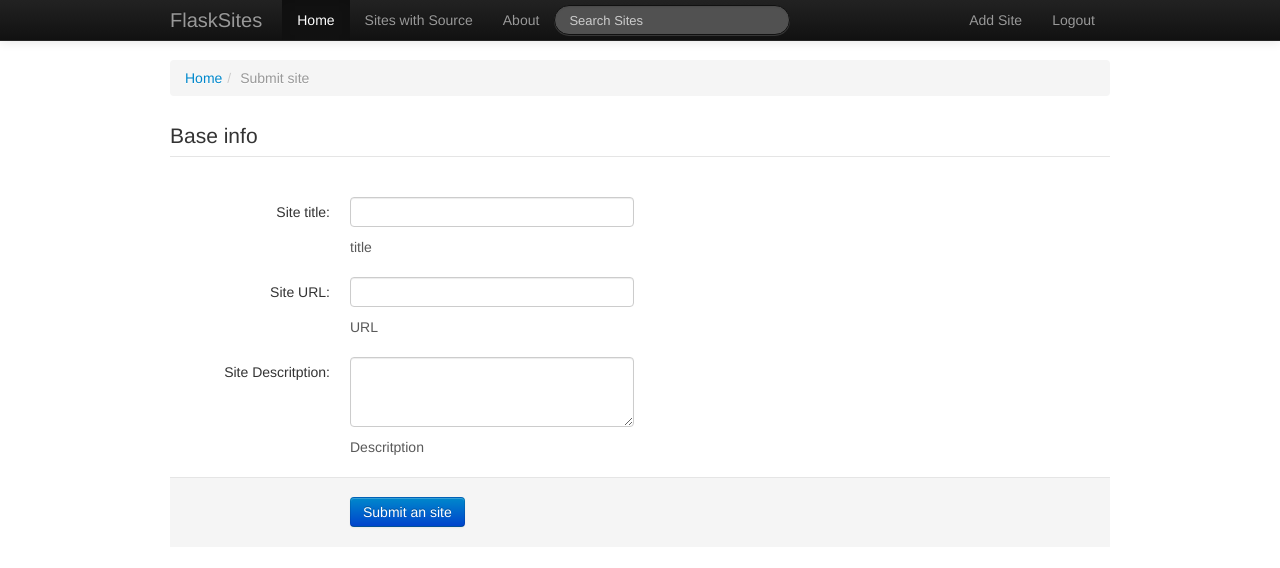
After one commit to mozillazg/flask-sites, a Flask app: page /add in a window 1280 px wide. The commit adds this page. Shown: the top 568 px of the page. Run offline with Flask 2, Linux system fonts and the light colour scheme; the visitor is signed in with stand-in values (Sample User, id 1).

Commit message:
Submit site is work.

```diff
--- a/flasksites/app.py
+++ b/flasksites/app.py
@@ -93,7 +93,8 @@ def add_site():
         source_url = request.form.get('source_url', '')
 
         g.db.execute('insert into site (title, url, description, '
-                     'source_url) values (?, ?, ?, ?)',
+                     'source_url, user_id, submit_at) values '
+                     '(?, ?, ?, ?, 1, "20130101 00:00")',
                      [title, url, description, source_url])
         g.db.commit()
         flash('New site was successfully added')
@@ -105,8 +106,8 @@ def add_site():
 @app.route('/')
 @app.route('/sites/')
 def show_sites():
-    cur = g.db.execute('select id, title, url, description, source_url from '
-                       'site order by id desc')
+    cur = g.db.execute('select id, title, url, description, source_url, '
+                       'user_id, submit_at from site order by id desc')
     sites = [dict(id=row[0], title=row[1], url=row[2], description=row[3],
              source_url=row[4]) for row in cur.fetchall()]
     return render_template('index.html', sites=sites)
--- /dev/null
+++ b/flasksites/templates/add_site.html
@@ -0,0 +1,56 @@
+{% extends "layout.html" %}
+
+{% block title %}
+  Submit site :: {{ super() }}
+{% endblock %}
+
+
+{% block breadcrumb %}
+  <li><a href="index.html">Home</a><span class="divider">/</span></li>
+  <li class="active">Submit site</li>
+{% endblock %}
+
+
+{% block main %}
+<!--<div class="row">-->
+  <!--<div class="span8 offset2">-->
+    <form class="form-horizontal" action="" method="post">
+
+      <fieldset>
+        <legend>Base info</legend>
+        <div class="control-group">
+          <label class="control-label" for="site_title">Site title:</label>
+          <div class="controls">
+            <input type="text" class="input-xlarge" id="site_title" name="title">
+            <p class="help-block">title</p>
+          </div>
+        </div>
+        <div class="control-group">
+          <label class="control-label" for="site_url">Site URL:</label>
+          <div class="controls">
+            <input type="url" class="input-xlarge" id="site_url" name="url">
+            <p class="help-block">URL</p>
+          </div>
+        </div>
+        <div class="control-group">
+          <label class="control-label" for="site_description">Site Descritption:</label>
+          <div class="controls">
+            <textarea rows="3" id="site_description" class="input-xlarge"></textarea>
+            <p class="help-block">Descritption</p>
+          </div>
+        </div>
+        <!--</fieldset>-->
+      <!--<fieldset>-->
+        <!--<legend>Other info</legend>-->
+
+        <div class="form-actions">
+          <!--<button type="submit" class="btn btn-primary pull-right">Create a account</button>-->
+          <button type="submit" class="btn btn-primary">Submit an site</button>
+          <!--<button type="submit" class="btn">Cancel</button>-->
+        </div>
+      </fieldset>
+    </form>
+    <!--</div>-->
+
+  <!--</div>-->
+{% endblock %}
--- a/flasksites/templates/layout.html
+++ b/flasksites/templates/layout.html
@@ -38,7 +38,7 @@
           </ul>
           <ul class="nav pull-right">
           {% if session.logged_in %}
-            <li><a href="add.html">Add Site</a></li>
+            <li><a href="{{ url_for('add_site') }}">Add Site</a></li>
             <li><a href="{{ url_for('logout') }}">Logout</a></li>
           {% else %}
             <li><a href="{{ url_for('register') }}">Singup</a></li>
--- a/requirements.txt
+++ b/requirements.txt
@@ -5,3 +5,4 @@ Flask-WTF>=0.8.2
 SQLAlchemy>=0.8.0b2
 python-openid>=2.2.5
 Flask-OpenID>=1.1.1
+Flask-Bcrypt>=0.5.2
```
